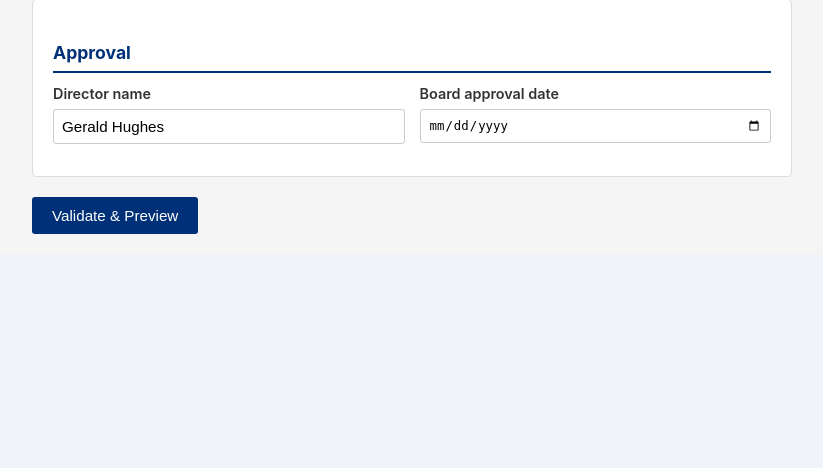
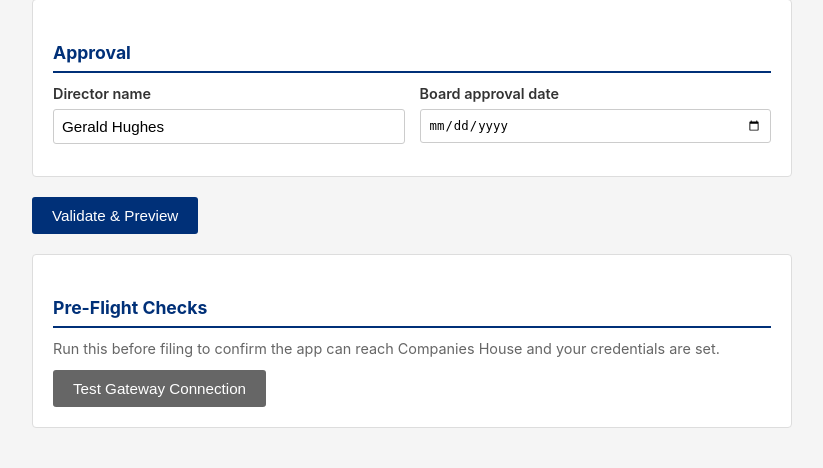
Before and after one commit to drmedrme/app_gov, a Flask app: page / in a window 1280 px wide. Shown: the part 1373-1841 px from the top of the page, without its empty margins (228-1051 px from the left). Before the commit the page ends 1607 px from the top, so only its background shows below. Run offline with Flask 3, Linux system fonts and the light colour scheme.

Commit message:
Add gateway connectivity test button
Pre-flight check on the form page that verifies:
- CH gateway is reachable and responding
- Presenter credentials are configured
- Current environment (test/live)

Co-Authored-By: Claude Opus 4.6 <noreply@anthropic.com>

```diff
--- a/app.py
+++ b/app.py
@@ -6,8 +6,9 @@ Single-company filing pipeline for CORSICA STREET 567 LIMITED (10303807).
 
 import os
 from datetime import datetime
-from flask import Flask, render_template, request, redirect, url_for, flash, Response
+from flask import Flask, render_template, request, redirect, url_for, flash, Response, jsonify
 
+import requests as http_requests
 from ixbrl import generate_ixbrl
 from govtalk import build_submission_envelope, build_status_envelope, build_ack_envelope
 from gateway import submit as gw_submit, poll_status as gw_poll, acknowledge as gw_ack, GATEWAY_URL
@@ -59,6 +60,46 @@ current_filing = dict(DEFAULTS)
 @app.route("/")
 def index():
     return render_template("form.html", a=current_filing)
+
+
+@app.route("/test-gateway", methods=["POST"])
+def test_gateway():
+    """Test connectivity to the Companies House XML Gateway."""
+    checks = {
+        "gateway_url": GW_URL,
+        "environment": "TEST" if IS_TEST else "LIVE",
+        "presenter_id_set": bool(PRESENTER_ID),
+        "presenter_auth_set": bool(PRESENTER_AUTH),
+        "gateway_reachable": False,
+        "gateway_status_code": None,
+        "gateway_error": None,
+    }
+
+    try:
+        # Send a minimal POST to the gateway — it will reject it, but that proves connectivity
+        resp = http_requests.post(
+            GW_URL,
+            data=b"<ping/>",
+            headers={"Content-Type": "text/xml"},
+            timeout=10,
+        )
+        checks["gateway_reachable"] = True
+        checks["gateway_status_code"] = resp.status_code
+        # Any response (even an error XML) means we reached the server
+        if "GovTalkMessage" in resp.text or resp.status_code in (200, 400, 405, 500):
+            checks["gateway_responding"] = True
+            checks["gateway_response_snippet"] = resp.text[:300]
+        else:
+            checks["gateway_responding"] = False
+            checks["gateway_response_snippet"] = resp.text[:300]
+    except http_requests.ConnectionError:
+        checks["gateway_error"] = "Cannot connect. Check your internet connection."
+    except http_requests.Timeout:
+        checks["gateway_error"] = "Connection timed out after 10 seconds."
+    except http_requests.RequestException as e:
+        checks["gateway_error"] = str(e)
+
+    return jsonify(checks)
 
 
 @app.route("/submit", methods=["POST"])
--- a/templates/form.html
+++ b/templates/form.html
@@ -113,4 +113,67 @@
 
     <button type="submit">Validate &amp; Preview</button>
 </form>
+
+<div class="card" style="margin-top: 20px;">
+    <h2>Pre-Flight Checks</h2>
+    <p style="margin-bottom: 10px; font-size: 0.9em; color: #666;">
+        Run this before filing to confirm the app can reach Companies House and your credentials are set.
+    </p>
+    <button type="button" id="test-gw-btn" class="btn-secondary" onclick="testGateway()">Test Gateway Connection</button>
+    <div id="test-results" style="display:none; margin-top: 15px;"></div>
+</div>
+
+<script>
+function testGateway() {
+    var btn = document.getElementById('test-gw-btn');
+    var results = document.getElementById('test-results');
+    btn.disabled = true;
+    btn.textContent = 'Testing...';
+    results.style.display = 'block';
+    results.innerHTML = '<p>Connecting to Companies House gateway...</p>';
+
+    fetch('/test-gateway', { method: 'POST' })
+        .then(function(r) { return r.json(); })
+        .then(function(d) {
+            var html = '<table style="font-size:0.9em;">';
+            // Gateway URL
+            html += '<tr><td><b>Gateway URL</b></td><td>' + d.gateway_url + '</td></tr>';
+            // Environment
+            var envColor = d.environment === 'LIVE' ? '#d32f2f' : '#2e7d32';
+            html += '<tr><td><b>Environment</b></td><td style="color:' + envColor + '; font-weight:bold;">' + d.environment + '</td></tr>';
+            // Credentials
+            html += '<tr><td><b>Presenter ID set</b></td><td>' + (d.presenter_id_set ? 'Yes' : '<span style="color:#d32f2f;">NO — set CH_PRESENTER_ID env var</span>') + '</td></tr>';
+            html += '<tr><td><b>Presenter auth set</b></td><td>' + (d.presenter_auth_set ? 'Yes' : '<span style="color:#d32f2f;">NO — set CH_PRESENTER_AUTH env var</span>') + '</td></tr>';
+            // Gateway reachable
+            if (d.gateway_error) {
+                html += '<tr><td><b>Gateway reachable</b></td><td style="color:#d32f2f;">NO — ' + d.gateway_error + '</td></tr>';
+            } else {
+                html += '<tr><td><b>Gateway reachable</b></td><td style="color:#2e7d32;">Yes (HTTP ' + d.gateway_status_code + ')</td></tr>';
+                if (d.gateway_responding) {
+                    html += '<tr><td><b>Gateway responding</b></td><td style="color:#2e7d32;">Yes — server returned a valid response</td></tr>';
+                }
+            }
+            html += '</table>';
+
+            // Overall verdict
+            var allGood = d.gateway_reachable && d.presenter_id_set && d.presenter_auth_set;
+            if (allGood) {
+                html += '<p style="color:#2e7d32; font-weight:bold; margin-top:10px;">All checks passed. Ready to file.</p>';
+            } else if (d.gateway_reachable && (!d.presenter_id_set || !d.presenter_auth_set)) {
+                html += '<p style="color:#e65100; font-weight:bold; margin-top:10px;">Gateway is reachable, but presenter credentials are missing. You can preview/inspect but cannot submit until credentials are set.</p>';
+            } else {
+                html += '<p style="color:#d32f2f; font-weight:bold; margin-top:10px;">Some checks failed. See above.</p>';
+            }
+
+            results.innerHTML = html;
+            btn.disabled = false;
+            btn.textContent = 'Test Gateway Connection';
+        })
+        .catch(function(err) {
+            results.innerHTML = '<p style="color:#d32f2f;">Error running test: ' + err + '</p>';
+            btn.disabled = false;
+            btn.textContent = 'Test Gateway Connection';
+        });
+}
+</script>
 {% endblock %}
```
